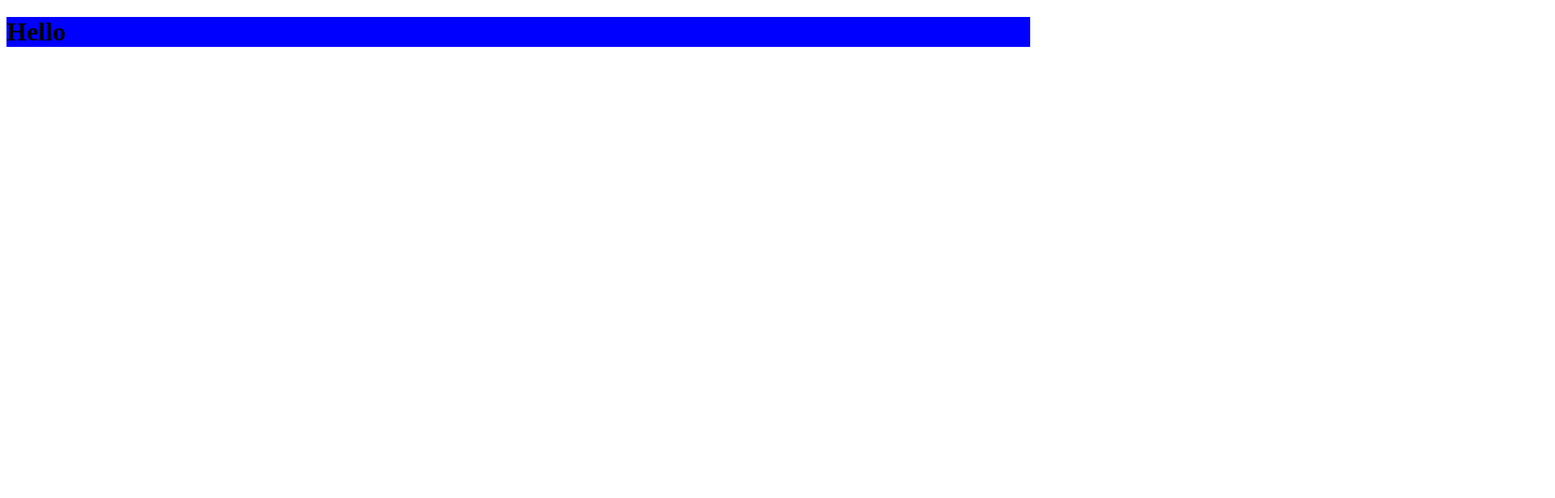
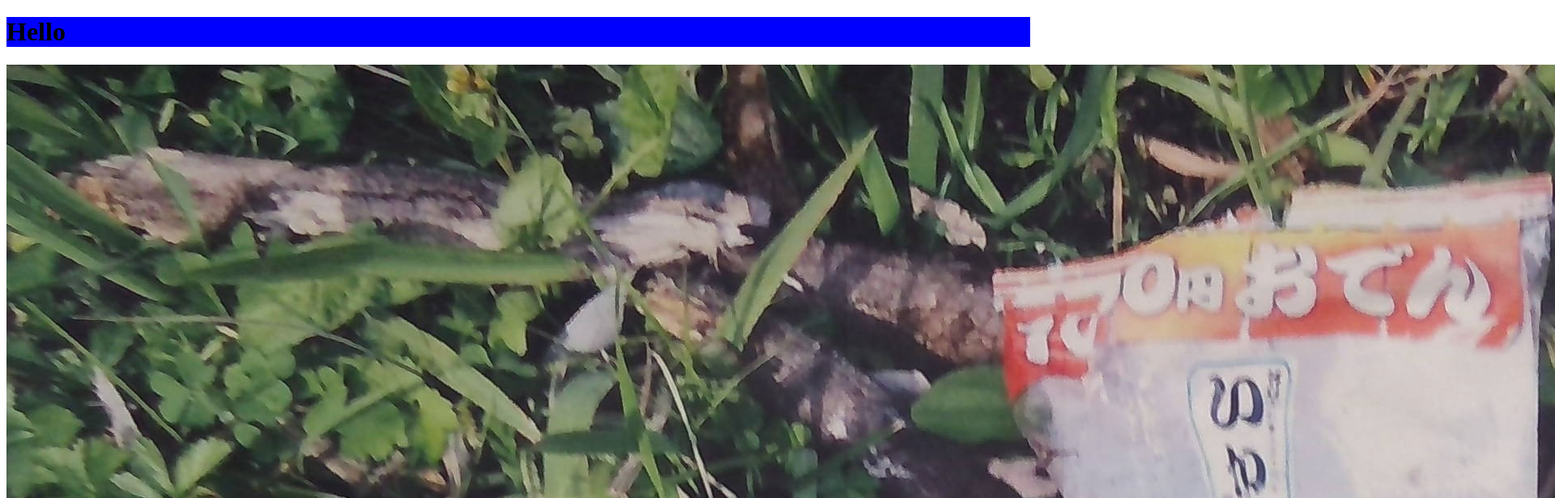
Before and after one commit to sasa-prog/TheFuture, a plain HTML site: page docs/index.html in a window 1280 px wide. Shown: the top 616 px of the page at 81% size, 1920 px wide, since content can reach past the window. Drawn offline with Linux system fonts and the light colour scheme.

Commit message:
Update index.html

```diff
--- a/docs/index.html
+++ b/docs/index.html
@@ -2,4 +2,5 @@
 <html>
   <head><link rel = "stylesheet"href = "stylesheet.css" type="text/css"></head>
   <h1 id = "header">Hello</h1>
+  <img src = "WIN_20211104_14_24_56_Pro.jpg">
 </html>
```
